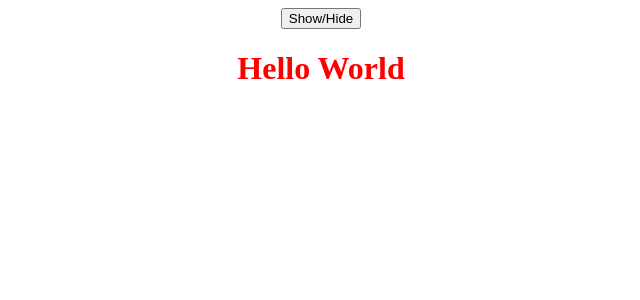
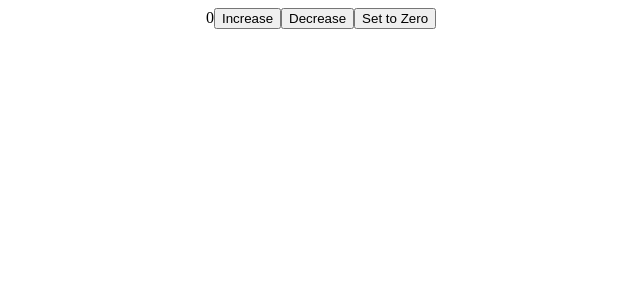
Before and after one commit to khalaeva/learn-react, a React (Create React App) app: page / in a window 1280 px wide. Shown: the top 300 px of the page, without its empty margins (319-959 px from the left). Built offline with nearby package versions, Linux system fonts and the light colour scheme.

Commit message:
hw state onClick

```diff
--- a/src/App.js
+++ b/src/App.js
@@ -2,20 +2,14 @@ import './App.css';
 import { useState } from 'react';
 
 function App() {
-  const [showText, setShowText] = useState(true)
-  const [textColor, setTextColor] = useState("red")
+  const [count, setCount] = useState(0)
 
   return (
     <div className='App'>
-      <button
-        onClick={() => {
-          setTextColor((textColor === "red") ? "green" : "red")
-          setShowText(!showText)
-        }}
-      >
-        Show/Hide
-      </button>
-      {showText && <h1 style={{color: textColor}}>Hello World</h1>}
+      {count}
+      <button onClick={() => setCount(count + 1)}>Increase</button>
+      <button onClick={() => setCount(count - 1)}>Decrease</button>
+      <button onClick={() => setCount(0)}>Set to Zero</button>
     </div>
   )
 }
```
